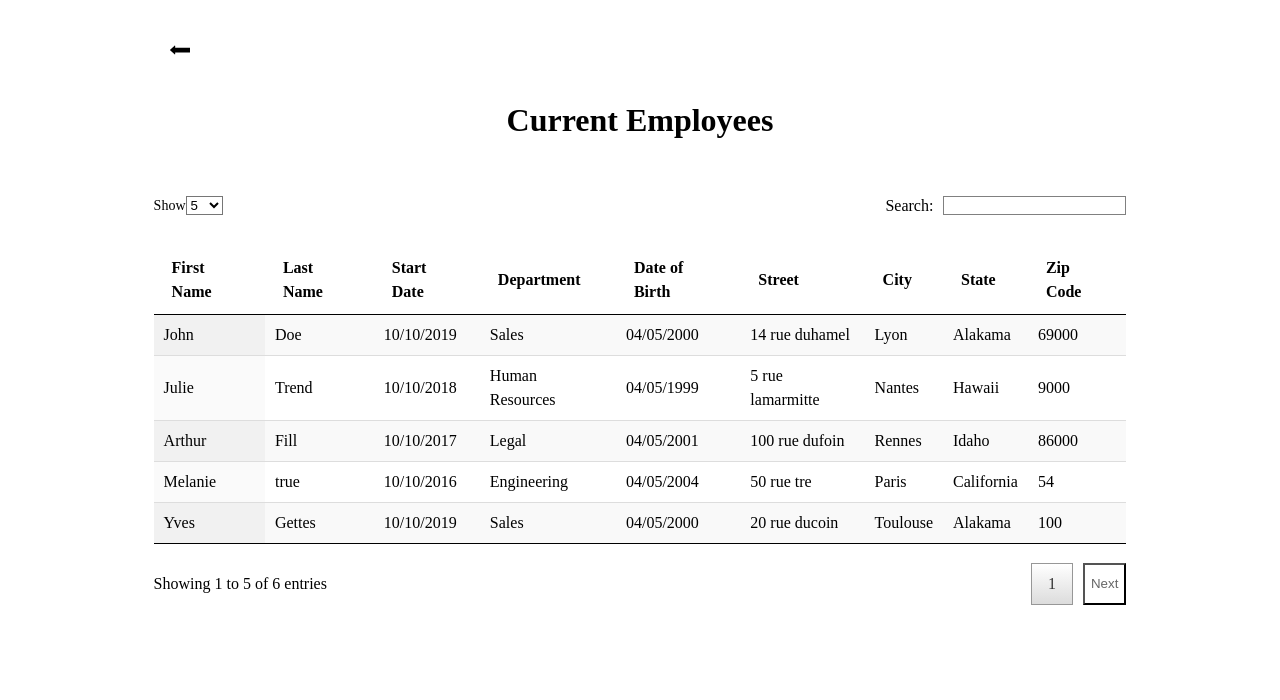
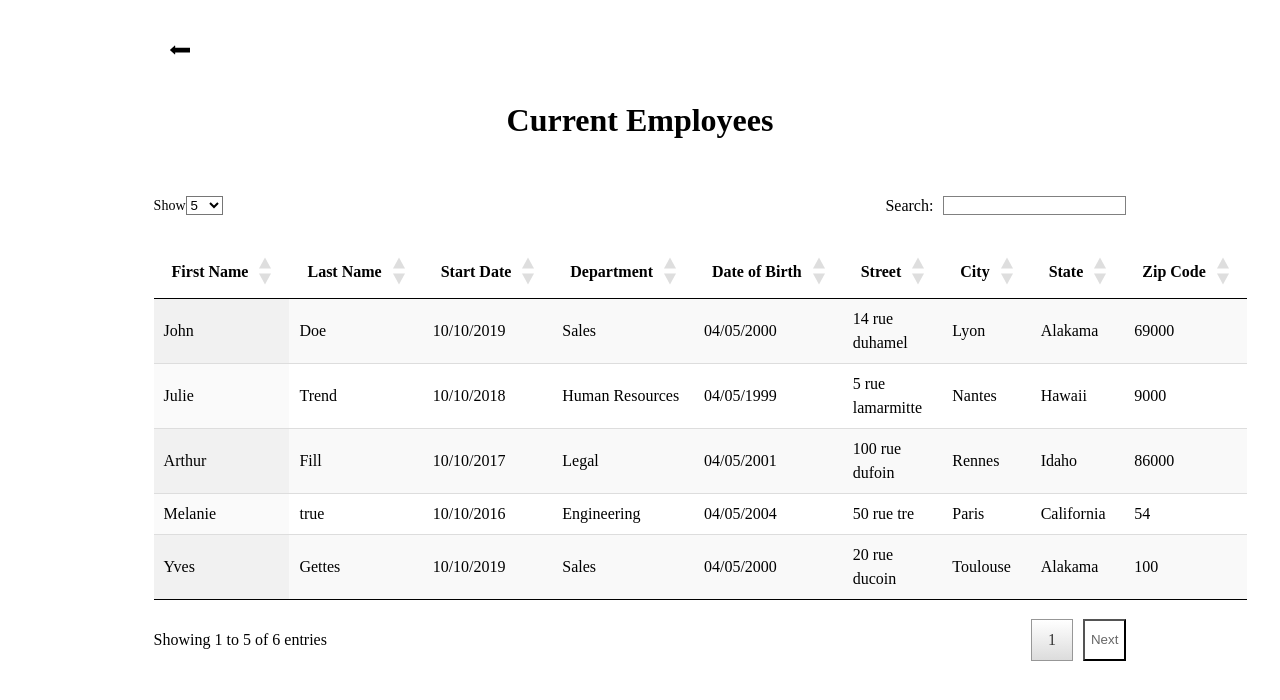
Before and after one commit to jorisbertier/HRnet, a React (Vite) app: page /employeeList in a window 1280 px wide. Shown: the top 700 px of the page. Built offline with nearby package versions, Linux system fonts and the light colour scheme.

Commit message:
sorting table & style

```diff
--- a/src/components/Form/Form.jsx
+++ b/src/components/Form/Form.jsx
@@ -14,7 +14,6 @@ import { useEmployees } from '../../context/EmployeeContext';
 function Form() {
 
     const [modalIsOpen, setModalIsOpen] = useState(false);
-
     const [lastName, setLastName] = useState('')
     const [firstName, setFirstName] = useState('');
     const [street, setStreet] = useState('');
@@ -24,7 +23,6 @@ function Form() {
     const [dateOfBirth, setDateOfBirth] = useState(new Date());
     const [selectedState, setSelectedState] = useState('');
     const [selectedDepartment, setSelectedDepartment] = useState('');
-    // eslint-disable-next-line
     const [errorMessage, setErrorMessage] =  useState({});
 
     registerLocale("fr", fr);
@@ -73,8 +71,6 @@ function Form() {
         setErrorMessage(newErrors);
         return Object.keys(newErrors).length === 0;
     };
-
-    //   console.log(errorMessage)
 
     const handleSubmit = (event)=> {
         event.preventDefault()
--- a/src/components/Table/index.css
+++ b/src/components/Table/index.css
@@ -78,6 +78,64 @@ button {
     border-collapse: collapse;
 }
 
+.header-cell {
+    display: flex;
+    justify-content: space-between;
+    align-items: center;
+    white-space: nowrap;
+    gap: 1px;
+}
+.sort-icons {
+    display: flex;
+    flex-direction: column;
+    line-height: 1;
+    width: auto;
+}
+
+.arrow {
+    opacity: 1;
+    fill: #dedede;
+    margin-left: 10px;
+}
+.arrow.active {
+    opacity: 1;
+    fill: rgb(104, 104, 210);
+}
+
+.arrow.inactive {
+    opacity: 0;
+    visibility: hidden;
+    fill: #dedede;
+}
+
+.down {
+    transform: rotate(180deg);
+}
+/*
+  .sort-icons {
+    display: flex;
+    flex-direction: column;
+    margin-left: 8px;
+    font-size: 0.8em;
+  }
+
+  .arrow {
+    opacity: 1;
+    transition: opacity 0.2s, color 0.2s;
+    line-height: 1;
+    height: 12px;
+  }
+
+  .arrow.inactive {
+    opacity: 0;
+    visibility: hidden;
+  }
+
+  .arrow.active {
+    color: #1d4ed8;
+    font-weight: bold;
+  } */
+
 tr{
     border-bottom: 1px solid black;
     font-size: 16px;
--- a/src/components/Table/index.jsx
+++ b/src/components/Table/index.jsx
@@ -1,5 +1,5 @@
 import React, { useMemo, useState } from "react";
-import { useReactTable, getCoreRowModel, flexRender, getFilteredRowModel, getPaginationRowModel } from "@tanstack/react-table";
+import { useReactTable, getCoreRowModel, flexRender, getFilteredRowModel, getPaginationRowModel, getSortedRowModel } from "@tanstack/react-table";
 import './index.css'
 import { useEmployees } from "../../context/EmployeeContext";
 
@@ -10,6 +10,7 @@ const Table = () => {
         pageIndex: 0,
         pageSize: 5,
     });
+    const [sorting, setSorting] = useState([])
 
     const { employees } = useEmployees()
 
@@ -42,11 +43,16 @@ const Table = () => {
         getCoreRowModel: getCoreRowModel(),
         getFilteredRowModel: getFilteredRowModel(),
         getPaginationRowModel: getPaginationRowModel(),
+        getSortedRowModel: getSortedRowModel(),
         onPaginationChange: setPagination,
+        onSortingChange: setSorting,
         state: {
             pagination,
+            sorting
         },
     });
+
+    console.log(table.getState().sorting)
 
     const currentPage = pagination.pageIndex + 1;
     const rowsPerPage = Math.min((pagination.pageIndex + 1) *pagination.pageSize, filteredData.length);
@@ -82,8 +88,21 @@ const Table = () => {
                     {table.getHeaderGroups().map((headerGroup) => (
                     <tr key={headerGroup.id}>
                         {headerGroup.headers.map((header) => (
-                        <th key={header.id}>
-                            {flexRender(header.column.columnDef.header, header.getContext())}
+                        <th
+                            key={header.id}
+                            onClick={header.column.getToggleSortingHandler()}
+                        >
+                            <div className="header-cell">
+                                <span>{flexRender(header.column.columnDef.header, header.getContext())}</span>
+                                <span className="sort-icons">
+                                    <span>
+                                        <svg className={`arrow up ${header.column.getIsSorted() === 'asc' ? 'active' : header.column.getIsSorted() === 'desc' ? 'inactive' : ''}`} height="12px" width="12px" version="1.1" id="Capa_1" xmlns="http://www.w3.org/2000/svg" xmlns:xlink="http://www.w3.org/1999/xlink" viewBox="0 0 490 490" xml:space="preserve"><g id="SVGRepo_bgCarrier" stroke-width="0"></g><g id="SVGRepo_tracerCarrier" stroke-linecap="round" stroke-linejoin="round"></g><g id="SVGRepo_iconCarrier"> <g> <g> <path d="M490,474.459H0L245.009,15.541L490,474.459z"></path> </g> <g> </g> <g> </g> <g> </g> <g> </g> <g> </g> <g> </g> <g> </g> <g> </g> <g> </g> <g> </g> <g> </g> <g> </g> <g> </g> <g> </g> <g> </g> </g> </g></svg>
+                                    </span>
+                                    <span>
+                                        <svg className={`arrow down ${header.column.getIsSorted() === 'desc' ? 'active' : header.column.getIsSorted() === 'asc' ? 'inactive' : ''}`} height="12px" width="12px" version="1.1" id="Capa_1" xmlns="http://www.w3.org/2000/svg" xmlns:xlink="http://www.w3.org/1999/xlink" viewBox="0 0 490 490" xml:space="preserve"><g id="SVGRepo_bgCarrier" stroke-width="0"></g><g id="SVGRepo_tracerCarrier" stroke-linecap="round" stroke-linejoin="round"></g><g id="SVGRepo_iconCarrier"> <g> <g> <path d="M490,474.459H0L245.009,15.541L490,474.459z"></path> </g> <g> </g> <g> </g> <g> </g> <g> </g> <g> </g> <g> </g> <g> </g> <g> </g> <g> </g> <g> </g> <g> </g> <g> </g> <g> </g> <g> </g> <g> </g> </g> </g></svg>
+                                    </span>
+                                </span>
+                            </div>
                         </th>
                         ))}
                     </tr>
```
